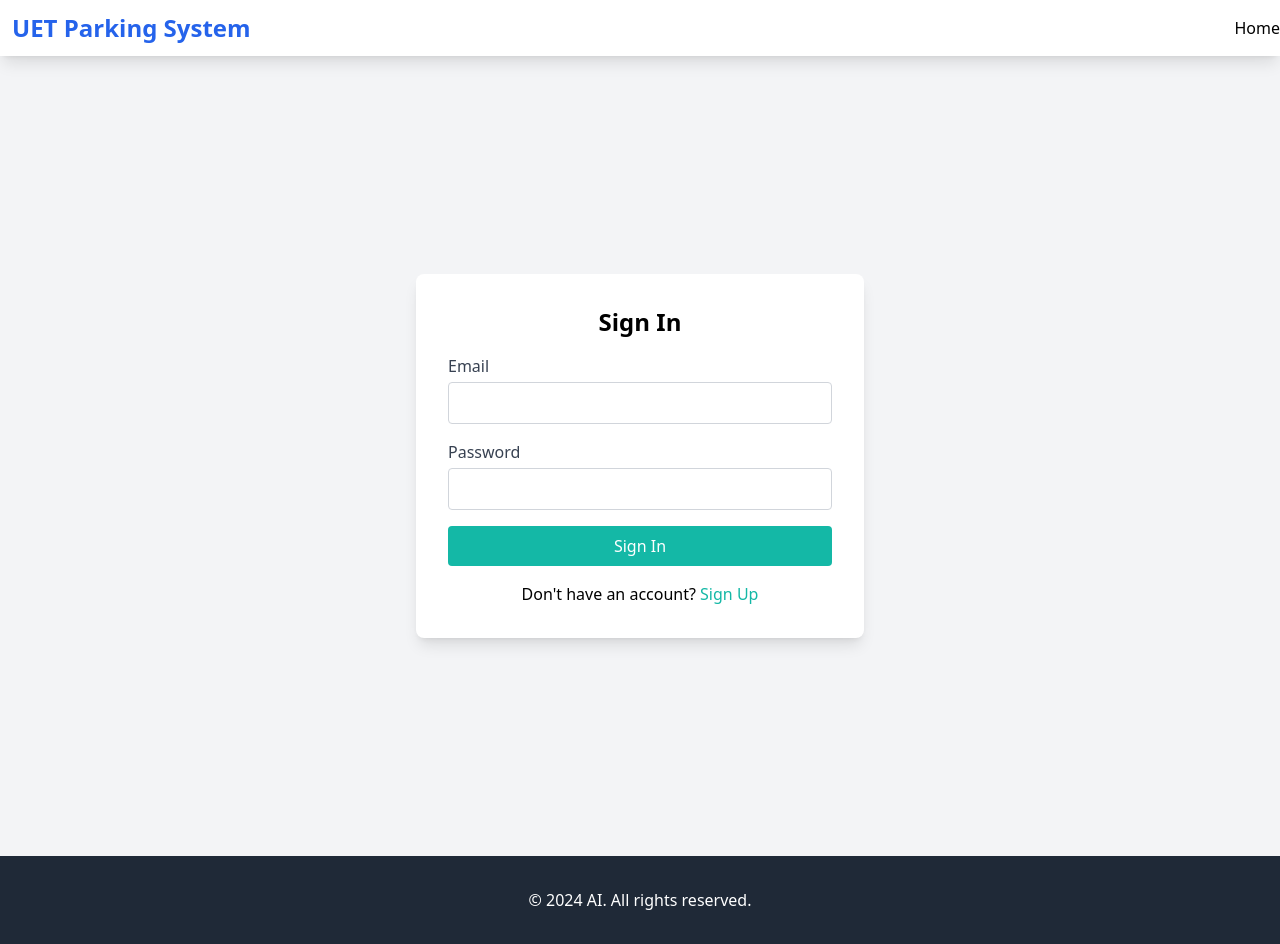
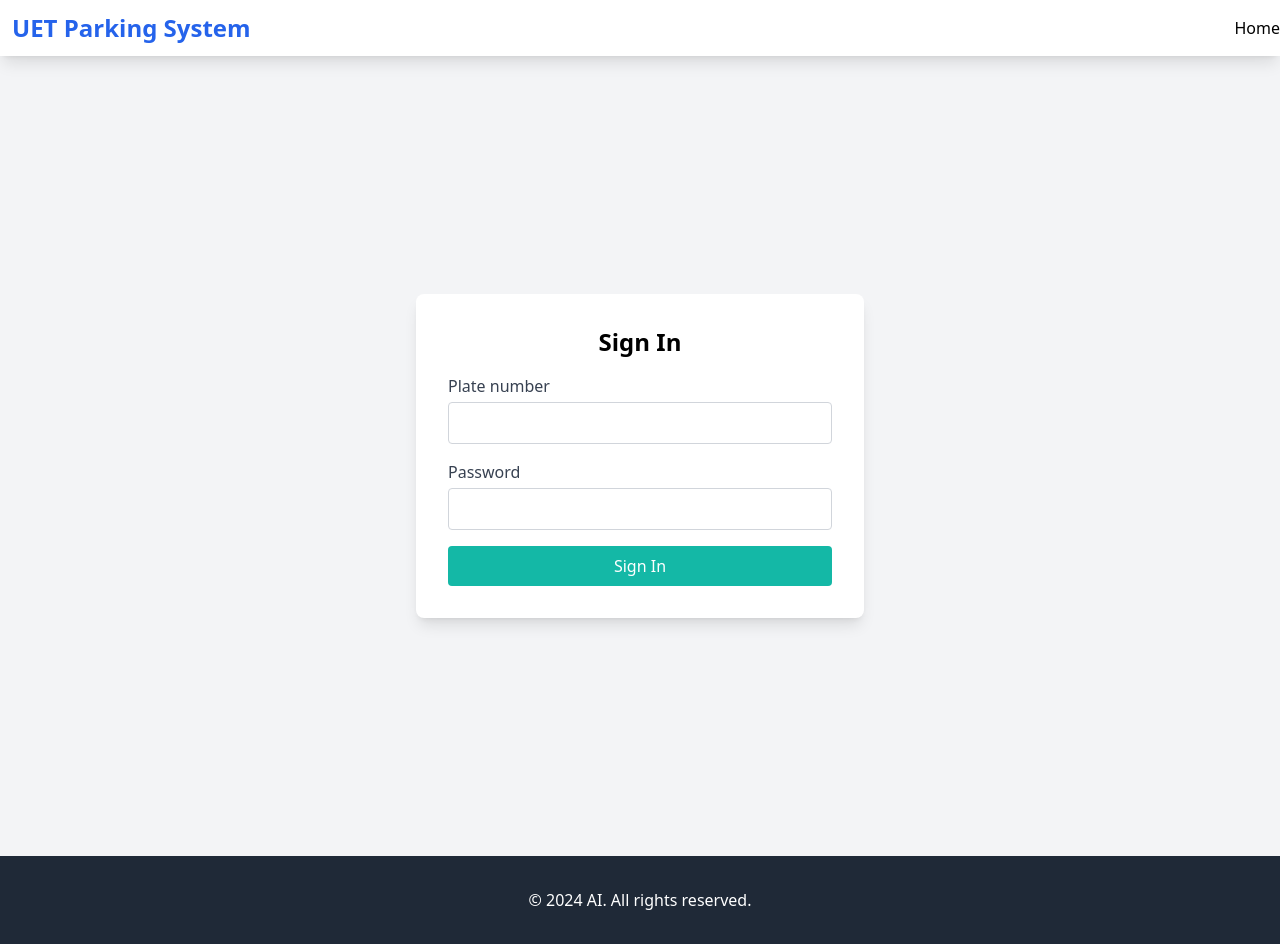
Before and after one commit to MohammadAbdullah5/Parking-Monitoring-Intelligent-System-Frontend, a React app: page /signin in a window 1280 px wide. Built offline with nearby package versions, Linux system fonts and the light colour scheme; the HTML template or start-up script is replaced by a standard one.

Commit message:
ai project

```diff
--- a/src/Components/SignIn.jsx
+++ b/src/Components/SignIn.jsx
@@ -22,7 +22,7 @@ const SignIn = () => {
             >
                 <h2 className="text-2xl font-bold text-center mb-4">Sign In</h2>
                 <div className="mb-4">
-                    <label className="block text-gray-700" htmlFor="email">Email</label>
+                    <label className="block text-gray-700" htmlFor="email">Plate number</label>
                     <input
                         type="email"
                         name="email"
@@ -49,10 +49,10 @@ const SignIn = () => {
                 >
                     Sign In
                 </button>
-                <p className="text-center mt-4">
+                {/* <p className="text-center mt-4">
                     Don't have an account?
                     <a href="/signup" className="text-teal-500 hover:underline"> Sign Up</a>
-                </p>
+                </p> */}
             </form>
         </div>
     );
```
Also changed, not shown: vercel.json (added).
